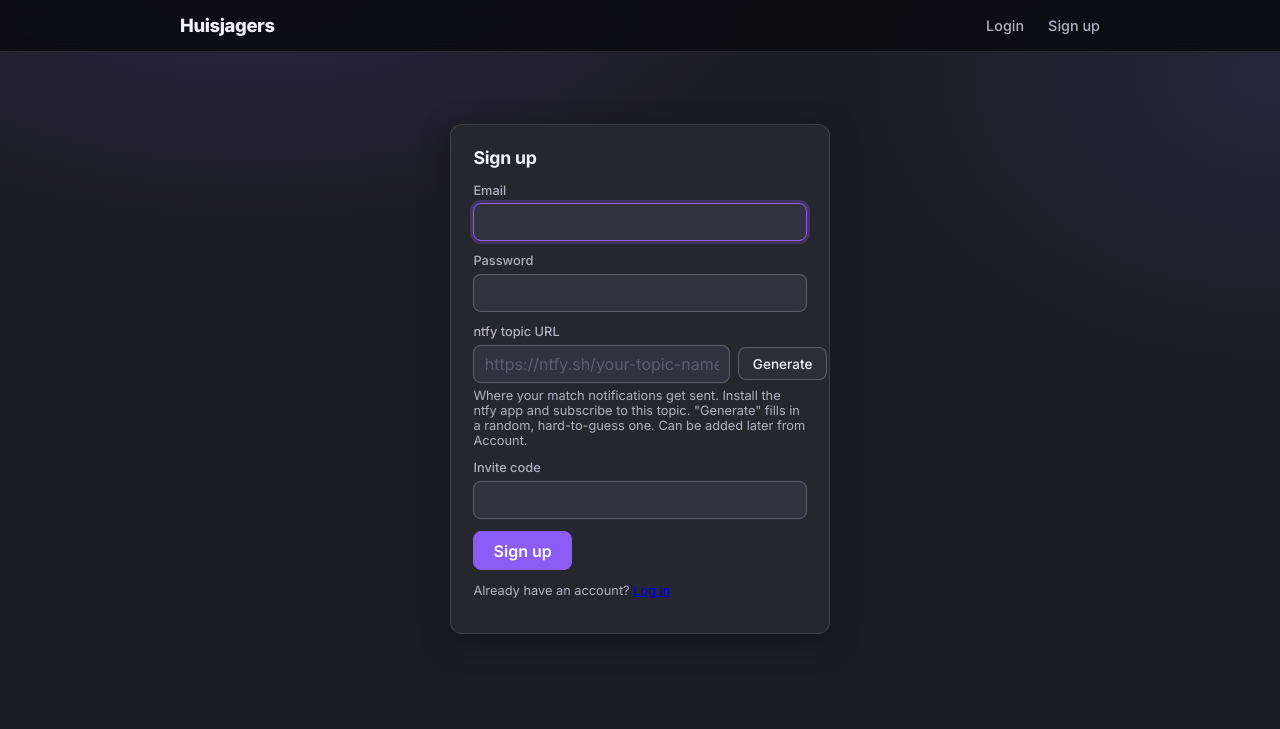
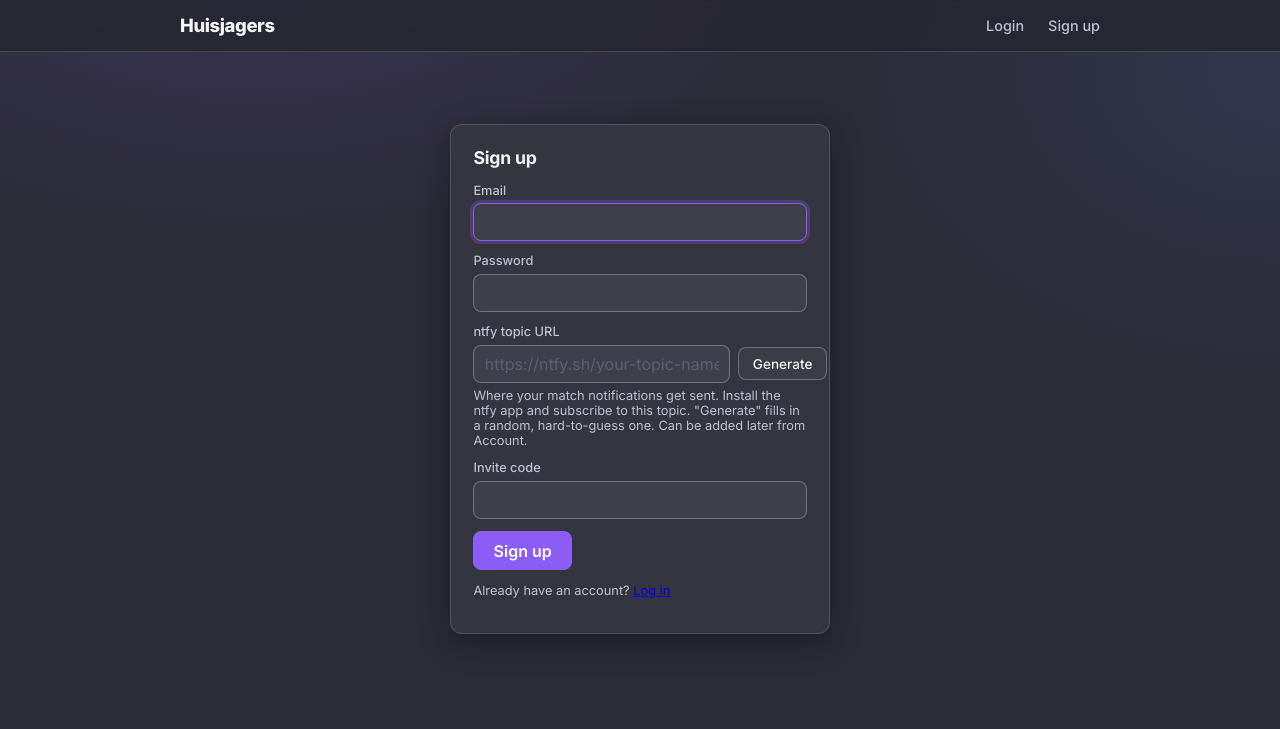
Before and after one commit to idquodest/huisjagers, a FastAPI app: page /signup in a window 1280 px wide. Shown: the top 729 px of the page. Run offline with FastAPI, Linux system fonts and the light colour scheme.

Commit message:
Lighten dashboard background color further

```diff
--- a/dashboard/templates/base.html
+++ b/dashboard/templates/base.html
@@ -11,13 +11,13 @@
   <link href="https://fonts.googleapis.com/css2?family=Inter:wght@400;500;600;700;800&display=swap" rel="stylesheet">
   <style>
     :root {
-      --bg: #1c1c26;
-      --card: #26262f;
-      --card-soft: #313140;
-      --border: rgba(255,255,255,0.12);
-      --border-strong: rgba(255,255,255,0.22);
-      --text: #f3f2f8;
-      --text-muted: #b3b0c4;
+      --bg: #2c2c39;
+      --card: #35353f;
+      --card-soft: #40404c;
+      --border: rgba(255,255,255,0.14);
+      --border-strong: rgba(255,255,255,0.26);
+      --text: #f5f4fa;
+      --text-muted: #c2bfd4;
       --violet: #8b5cf6;
       --violet-bright: #a78bfa;
       --blue: #5b8def;
@@ -39,7 +39,7 @@
     h1, h2 { font-weight: 700; letter-spacing: -0.01em; color: var(--text); }
     h1 { margin-bottom: 0.3rem; font-size: 1.85rem; }
     .subtitle { color: var(--text-muted); margin-top: 0; }
-    nav.topbar { background: rgba(10,10,15,0.85); backdrop-filter: blur(8px); border-bottom: 1px solid var(--border); position: sticky; top: 0; z-index: 10; }
+    nav.topbar { background: rgba(38,38,49,0.85); backdrop-filter: blur(8px); border-bottom: 1px solid var(--border); position: sticky; top: 0; z-index: 10; }
     nav.topbar .inner { max-width: 960px; margin: 0 auto; padding: 0.9rem 1.25rem; display: flex; flex-wrap: wrap; gap: 1.5rem; align-items: center; }
     nav.topbar a { color: var(--text-muted); text-decoration: none; font-size: 0.9rem; font-weight: 500; }
     nav.topbar a:hover { color: var(--text); }
```
